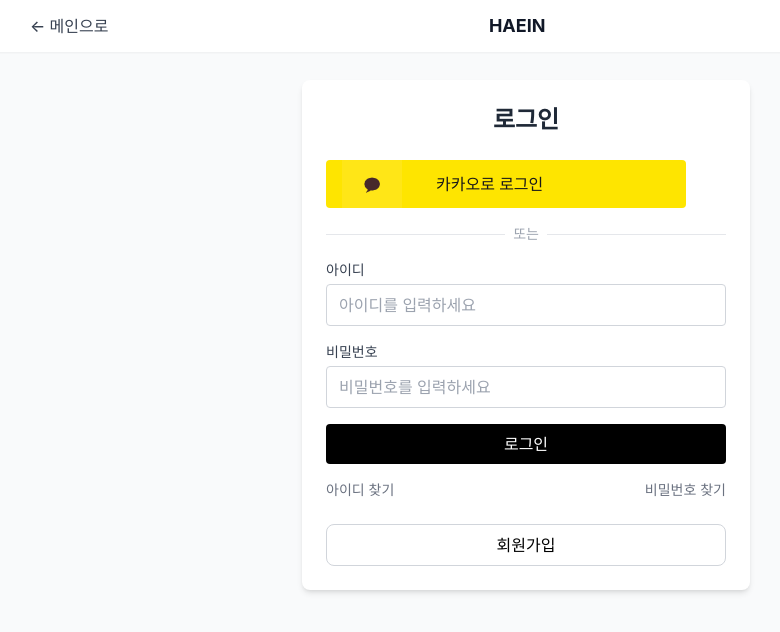
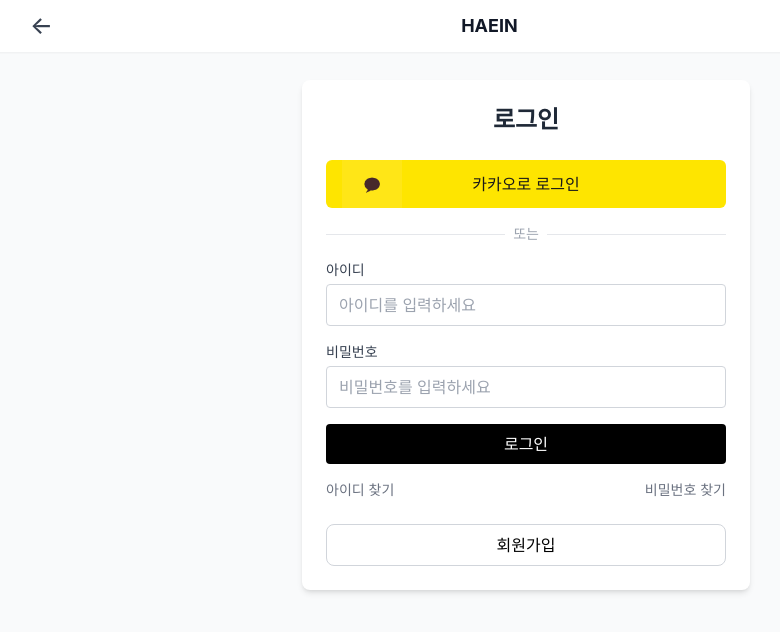
Before and after one commit to smeasylife/haein-client, a React (Create React App) app: page /login in a window 1280 px wide. Shown: the top 632 px of the page, without its empty margins (114-894 px from the left). Built offline with nearby package versions, Linux system fonts and the light colour scheme.

Commit message:
Fix: login page design modified

```diff
--- a/src/pages/LoginPage.js
+++ b/src/pages/LoginPage.js
@@ -36,9 +36,9 @@
         <div className="max-w-5xl mx-auto flex items-center justify-between px-4 py-3">
           <button
             onClick={() => window.location.href = '/'}
-            className="text-gray-700 hover:text-gray-900 font-medium"
+            className="text-gray-700 hover:text-gray-900 font-medium text-2xl leading-none"
           >
-            ← 메인으로
+            ←
           </button>
           <h1 className="text-lg font-bold text-gray-900">HAEIN</h1>
           <div className="w-24" /> {/* Placeholder for centering */}
--- a/src/pages/SignUp.js
+++ b/src/pages/SignUp.js
@@ -19,9 +19,9 @@
         <div className="max-w-5xl mx-auto flex items-center justify-between px-4 py-3">
           <button
             onClick={() => navigate('/')}
-            className="text-gray-700 hover:text-gray-900 font-medium"
+            className="text-gray-700 hover:text-gray-900 font-medium text-2xl leading-none"
           >
-            ← 메인으로
+            ←
           </button>
           <h1 className="text-lg font-bold text-gray-900">HAEIN</h1>
           <div className="w-24" /> {/* 중앙정렬용 빈 박스 */}
--- a/src/styles/kakao.css
+++ b/src/styles/kakao.css
@@ -1,16 +1,17 @@
 /* styles.css */
 .kakao-btn-bg {
-  position: relative;
   align-items: center;
-  display: inline-flex;
+  display: flex;
+  justify-content: center;
   background-color: #FEE500;
   color: #191919;
   border: none;
   width: 100%;
-  max-width: 360px;
-  border-radius: 4px;
+  max-width: 400px;
+  border-radius: 6px;
   height: 48px;
-  padding: 0px 110px; /* 로고만큼 왼쪽 패딩 추가 */
+  padding-left: 16px;
+  padding-right: 16px;
   font-size: 16px;
   font-weight: 500;
   cursor: pointer;
```
